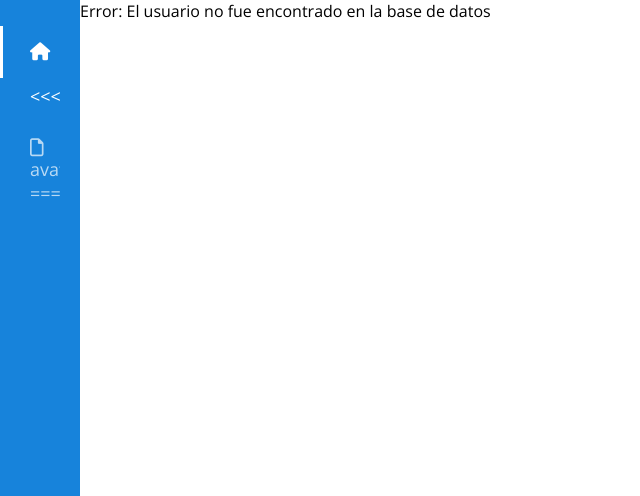
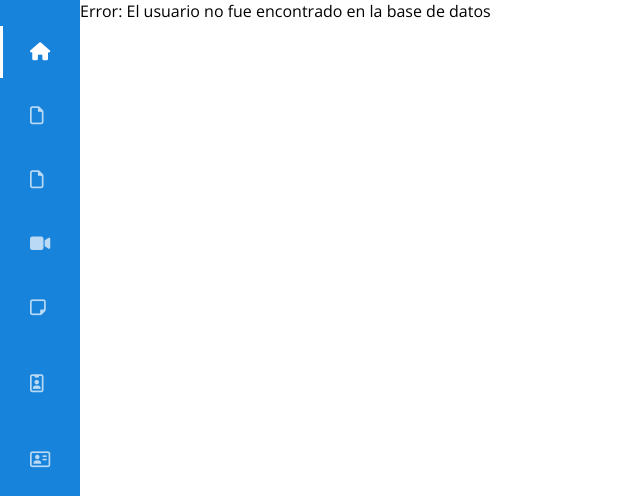
Before and after one commit to Larry-adso/juego, a PHP site: page /views/index.php in a window 1280 px wide. Shown: the part 80-576 px from the top of the page, without its empty margins (0-640 px from the left). Run offline with PHP 8.4, Linux system fonts and the light colour scheme; the template is opened without the code that fills it, so the values that code supplies are empty; the visitor is signed in with stand-in values (Sample User, id 1); some libraries are stand-ins or nearby versions.

Commit message:
correcion

```diff
--- a/views/game/cola.php
+++ b/views/game/cola.php
@@ -49,5 +49,7 @@
 $conexion->close();
 ?>
 
+<a href="">iniciare</a>
+
 </body>
 </html>
--- a/views/index.php
+++ b/views/index.php
@@ -81,17 +81,10 @@
                 </div>
             </a>
 
-<<<<<<< HEAD
-            <a href="avatar.php">
-                <div class="option">
-                    <i class="far fa-file" title="Portafolio"></i>
-                    <h4>avatr</h4>
-=======
             <a href="lobby.php">
                 <div class="option">
                     <i class="far fa-file" title="Portafolio"></i>
                     <h4>jugar</h4>
->>>>>>> 7b957be0a0adf255dde90af2b7c84c89760b705c
                 </div>
             </a>
 
```
Also changed, not shown: views/enfrentamientos/inir.php (added).
